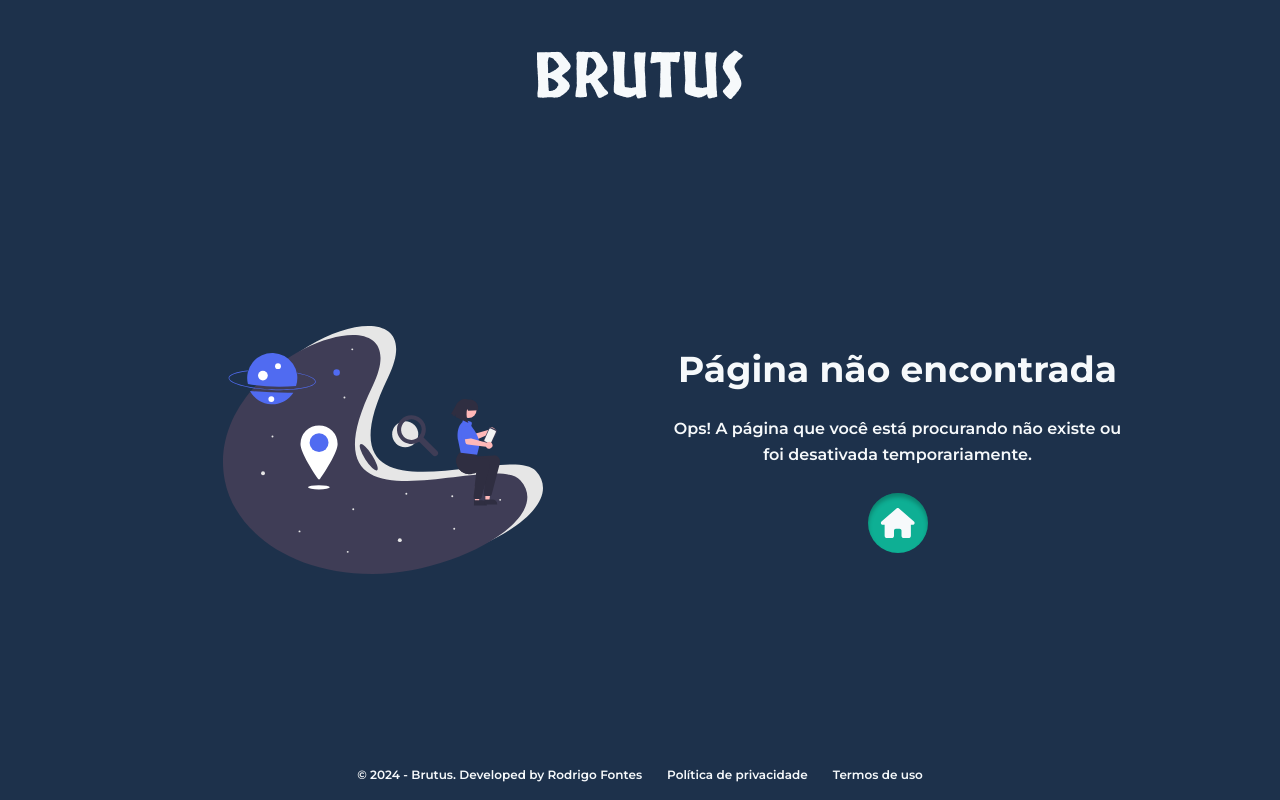
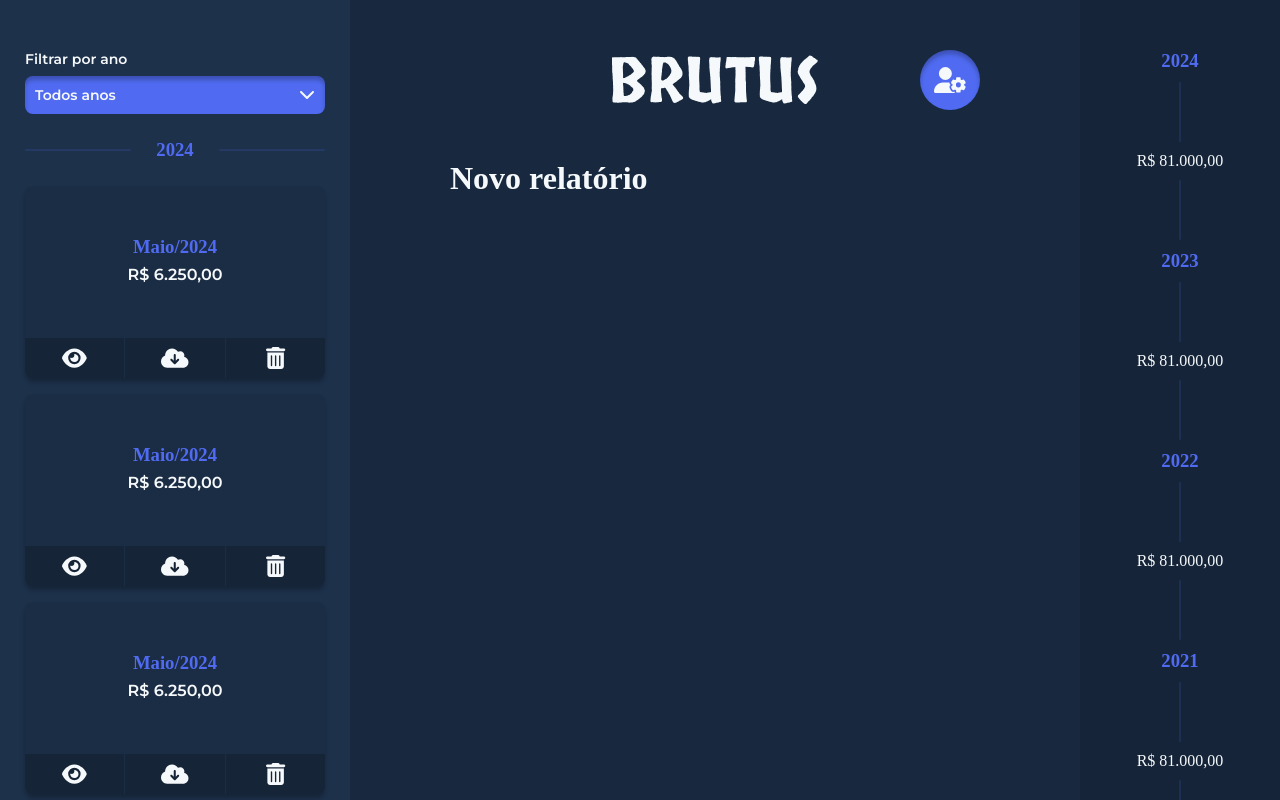
Before and after one commit to rodrigofontesdev/brutus-demo, a React (Vite) app: page /report in a window 1280 px wide. Built offline with nearby package versions, Linux system fonts and the light colour scheme.

Commit message:
feat(router): create the reports routes and assign an id to all app routes

```diff
--- /dev/null
+++ b/src/pages/EditReport/index.tsx
@@ -0,0 +1,7 @@
+export function EditReport() {
+  return (
+    <main>
+      <h1>Editar relatório</h1>
+    </main>
+  )
+}
--- /dev/null
+++ b/src/pages/NewReport/index.tsx
@@ -0,0 +1,7 @@
+export function NewReport() {
+  return (
+    <main>
+      <h1>Novo relatório</h1>
+    </main>
+  )
+}
--- a/src/routes/root.tsx
+++ b/src/routes/root.tsx
@@ -1,4 +1,6 @@
 import { createBrowserRouter } from 'react-router-dom'
+import { EditReport } from '../pages/EditReport'
+import { NewReport } from '../pages/NewReport'
 import { NotFound } from '../pages/NotFound'
 import { Confirm } from '../pages/auth/Confirm'
 import { ExpiredLink } from '../pages/auth/ExpiredLink'
@@ -6,18 +8,29 @@ import { InvalidLink } from '../pages/auth/InvalidLink'
 import { SignIn } from '../pages/auth/SignIn'
 import { SignUp } from '../pages/auth/SignUp'
 import { AuthTemplate } from '../templates/AuthTemplate'
+import { PanelTemplate } from '../templates/PanelTemplate'
 
 export const router = createBrowserRouter([
   {
     path: '/',
     element: <AuthTemplate />,
+    id: 'auth',
     children: [
-      { index: true, element: <SignIn /> },
-      { path: '/sign-in', element: <SignIn /> },
-      { path: '/sign-in/invalid-link', element: <InvalidLink /> },
-      { path: '/sign-in/expired-link', element: <ExpiredLink /> },
-      { path: '/sign-up', element: <SignUp /> },
-      { path: '/sign-up/confirm', element: <Confirm /> },
+      { index: true, element: <SignIn />, id: 'auth.index' },
+      { path: '/sign-in', element: <SignIn />, id: 'auth.sign-in' },
+      { path: '/sign-in/invalid-link', element: <InvalidLink />, id: 'auth.invalid-link' },
+      { path: '/sign-in/expired-link', element: <ExpiredLink />, id: 'auth.expired-link' },
+      { path: '/sign-up', element: <SignUp />, id: 'auth.sign-up' },
+      { path: '/sign-up/confirm', element: <Confirm />, id: 'auth.confirm' },
+    ],
+  },
+  {
+    path: '/report',
+    element: <PanelTemplate />,
+    id: 'report',
+    children: [
+      { index: true, element: <NewReport />, id: 'report.new' },
+      { path: '/report/:reportId/edit', element: <EditReport />, id: 'report.edit' },
     ],
   },
   {
```
Also changed, not shown: src/pages/NewReport/styles.ts (added).
